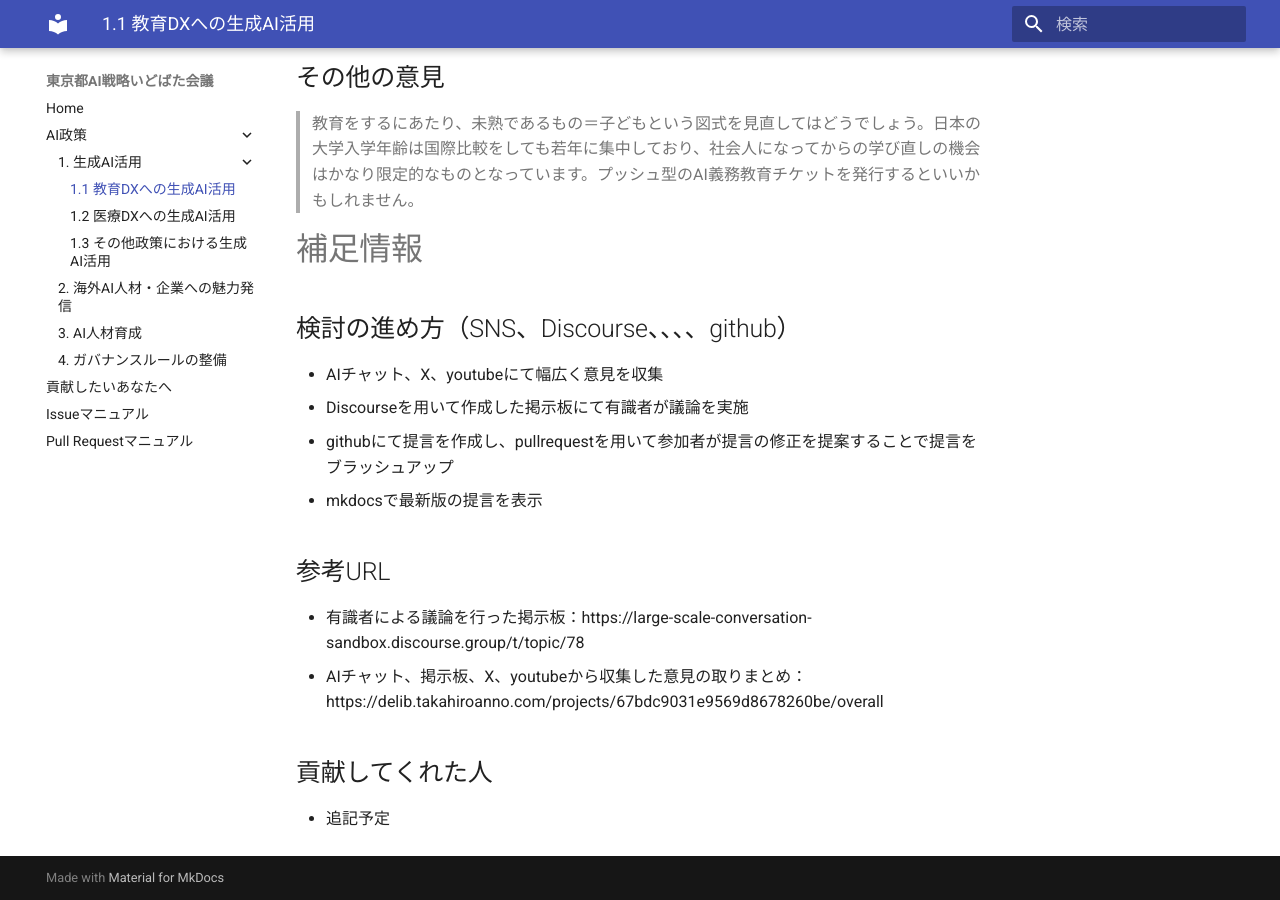
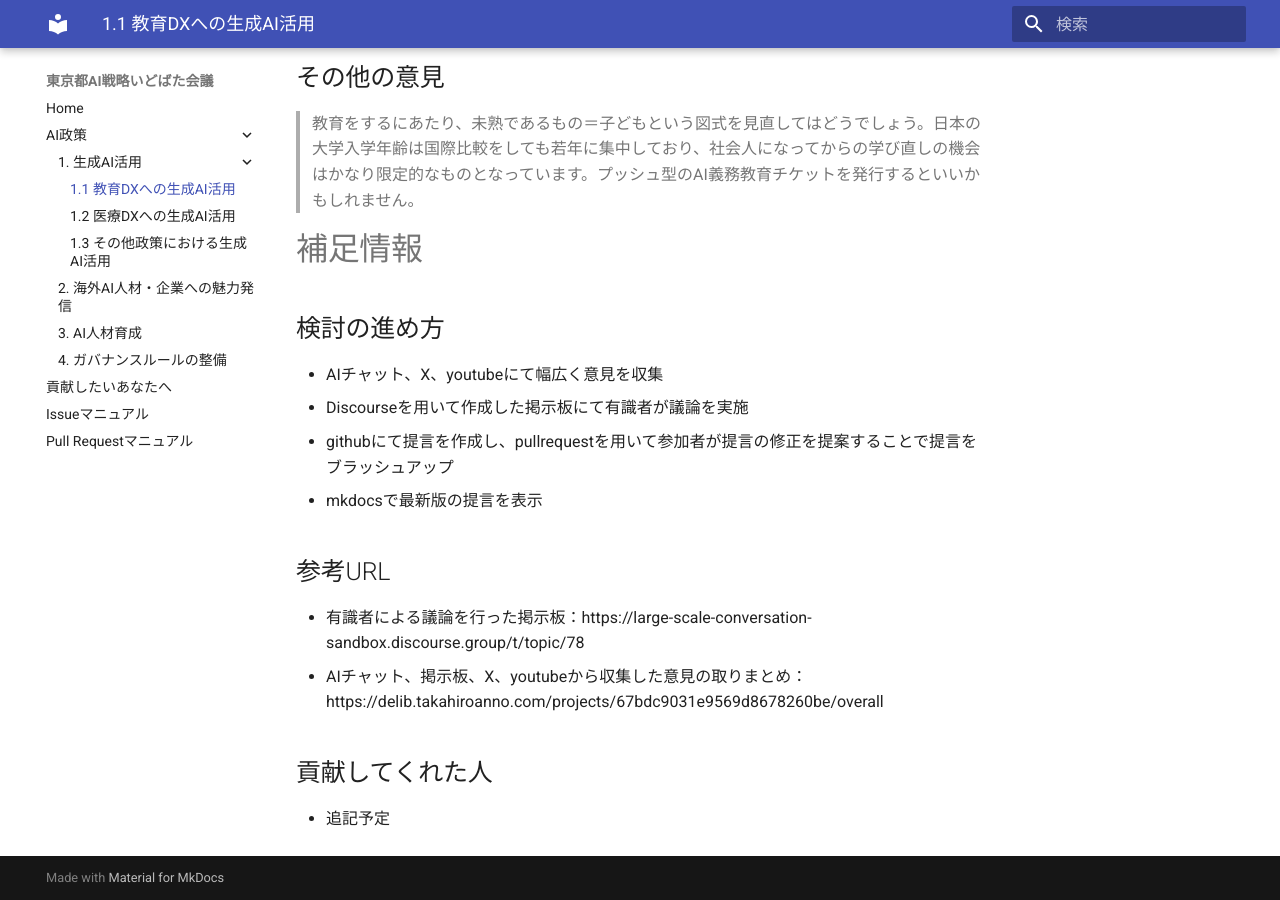
Before and after one commit to takahiroanno2024/2025_ai_idobatakaigi_output, an MkDocs documentation site: the page built from docs/1.1_教育DXへの生成AI活用.md, in a window 1280 px wide and 900 px high, scrolled down 6626 px. Built offline with MkDocs 1.6.1 and Material for MkDocs 9.7.7, drawn with Linux system fonts in a browser that asks for light colours.

Commit message:
Update 1.1_教育DXへの生成AI活用.md

```diff
--- a/docs/1.1_教育DXへの生成AI活用.md
+++ b/docs/1.1_教育DXへの生成AI活用.md
@@ -179,7 +179,7 @@ AI採点支援ツール「Gradescope」は、教員の採点作業を平均70%
 
 
 # 補足情報
-## 検討の進め方（SNS、Discourse、、、、github）
+## 検討の進め方
 - AIチャット、X、youtubeにて幅広く意見を収集
 - Discourseを用いて作成した掲示板にて有識者が議論を実施
 - githubにて提言を作成し、pullrequestを用いて参加者が提言の修正を提案することで提言をブラッシュアップ
```
